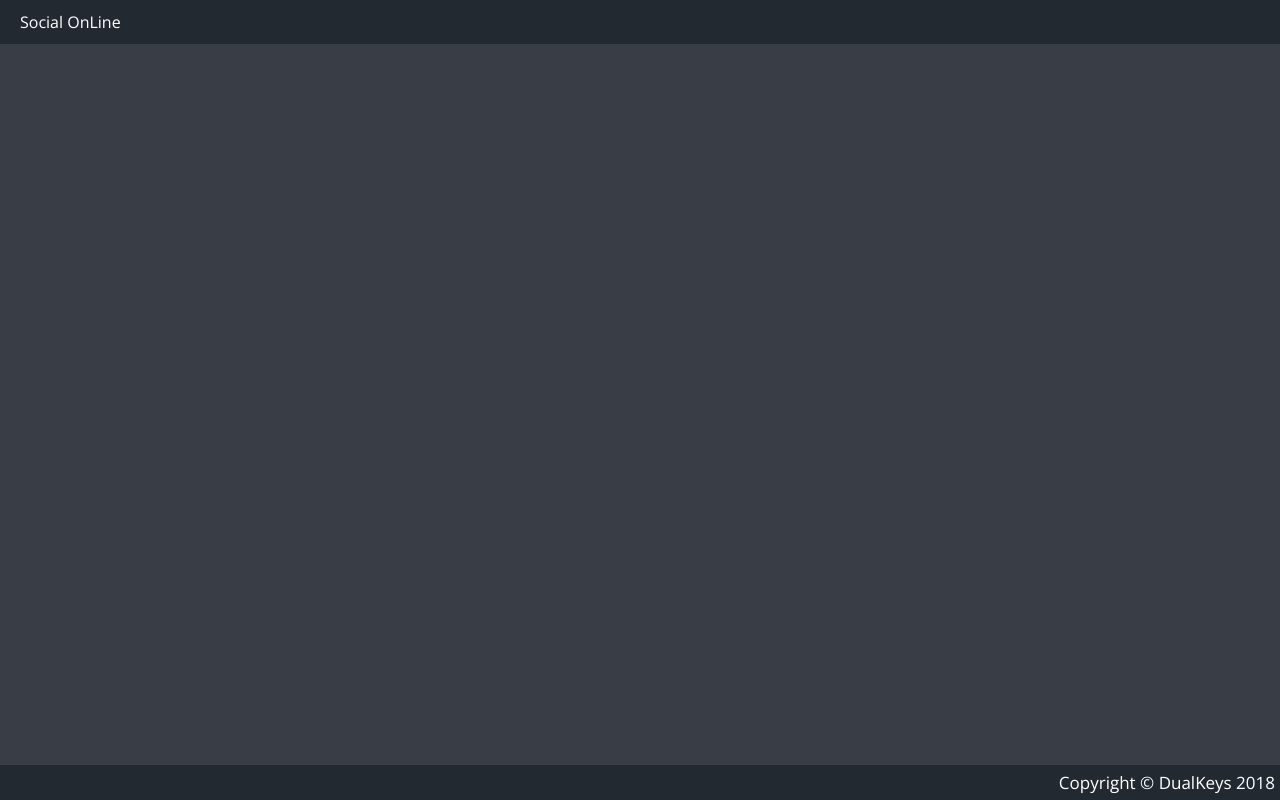
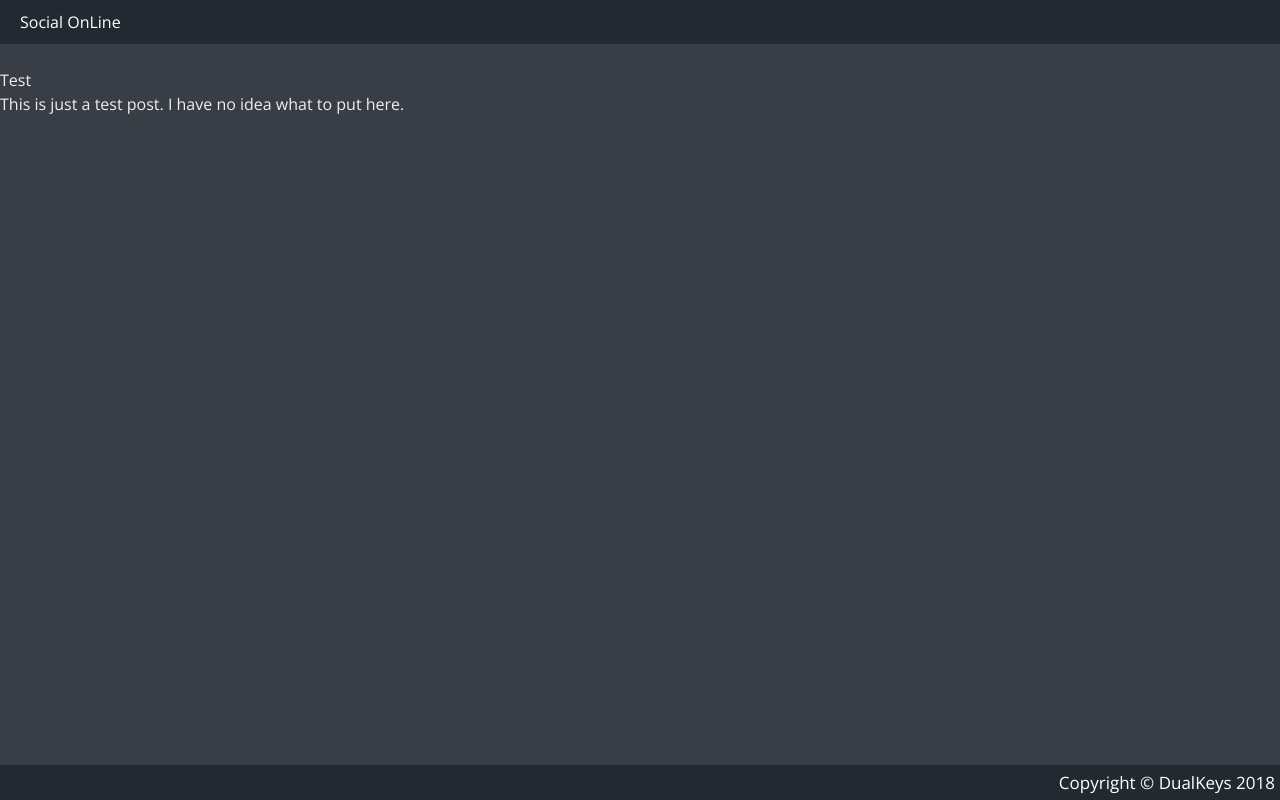
Before and after one commit to randomweb123/randomweb123.github.io, a plain HTML site: page index.html in a window 1280 px wide. Drawn offline with nearby package versions, Linux system fonts and the light colour scheme.

Commit message:
Add files via upload

```diff
--- a/assets/css/main.css
+++ b/assets/css/main.css
@@ -10,3 +10,7 @@ html, body {
 .acc {
     color: #4ecca3
 }
+
+.post {
+    width: 100%
+}
--- a/index.html
+++ b/index.html
@@ -4,7 +4,7 @@
         <meta charset="UTF-8">
         <meta name="viewport" content="width=device-width, initial-scale=1.0">
         <meta http-equiv="X-UA-Compatible" content="ie=edge">
-        <title>Document</title>
+        <title>Social OnLine</title>
         <!-- Styles -->
         <link rel="stylesheet" href="https://fonts.googleapis.com/css?family=Open+Sans">
         <link rel="stylesheet" href="assets/css/bulma.min.css">
@@ -12,8 +12,12 @@
         <link rel="stylesheet" href="/navbar/navbar.css">
     </head>
     <body>
-        <div id="navbar"></div>
+        <div id="navbar"></div><br>
         <!--SHIT GOES HERE-->
+        <div class="post">
+            <h1>Test</h1>
+            <p>This is just a test post. I have no idea what to put here.</p>
+        </div>
         <div id="footer"></div>
         <!-- Scripts -->
         <script src="/navbar/navbar.js"></script>
```
Also changed, not shown: 1 other file.
